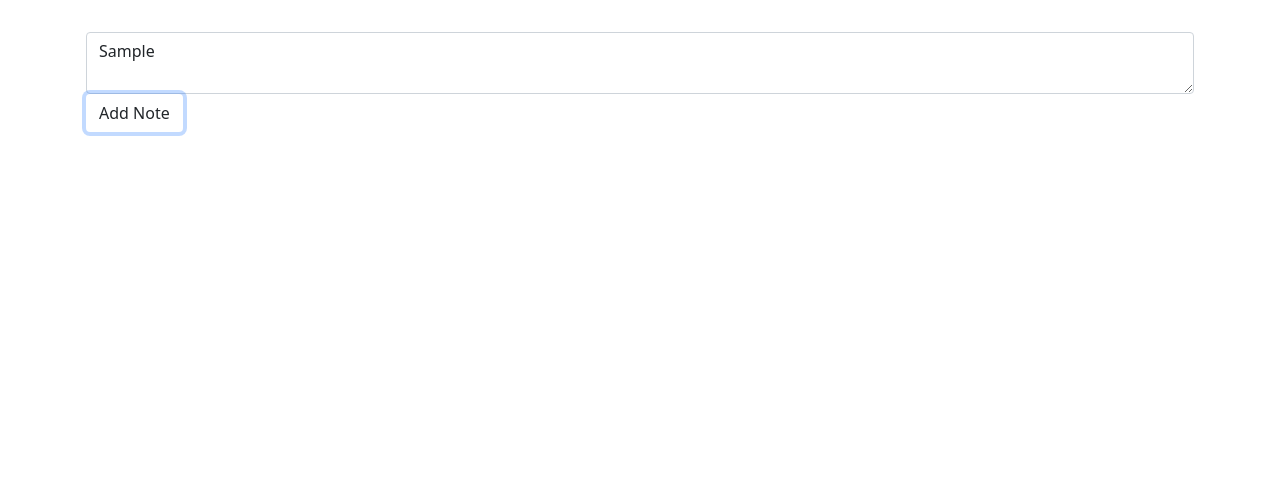
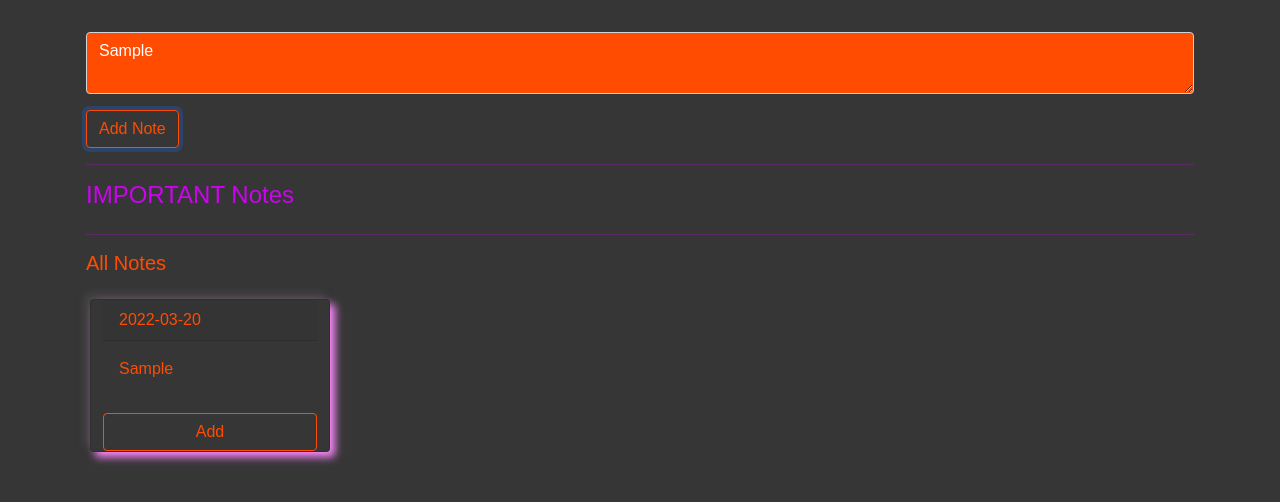
Before and after one commit to vm799/ToDo-App-with-ReactRedux, a React (Create React App) app in the folder youtube-2/: page / in a window 1280 px wide. Both pictures are taken after typing "Sample" into the empty fields and a click on the button "Add Note". Shown: the top 502 px of the page. Built offline with nearby package versions, Linux system fonts and the light colour scheme.

Commit message:
created todo list pure react

```diff
--- a/youtube-2/src/App.js
+++ b/youtube-2/src/App.js
@@ -1,11 +1,37 @@
-import React from 'react'
+import React, {useState} from 'react'
 import CreateNote from './components/CreateNote'
-
+import AllNotes from './components/AllNotes'
+import ImportantNotes from './components/ImportantNotes'
 
 const App = () => {
+
+    const [notes, setNotes] = useState([])
+
+    const createNote = (newNote)=> {
+        setNotes([...notes, newNote])
+    }
+
+    const toggle_note = (id) => {
+       const new_notes = notes.slice()
+         const index = new_notes.findIndex(note => note.id === id)
+          const note = new_notes[index]
+          const new_note = {
+            ...note,
+            isImportant: !note.isImportant
+                          }
+          new_notes[index] = new_note
+         setNotes(new_notes)
+        }
+    console.log(notes)
+
   return (
     <div className='container mt-3 p-3'>
-        <CreateNote />
+        <CreateNote createNote= {createNote}/>
+        <hr/>
+        <ImportantNotes notes={notes} toggle_note={toggle_note}/>
+        <hr/>
+        <AllNotes notes={notes} toggle_note={toggle_note}/>
+
     </div>
   )
 }
--- /dev/null
+++ b/youtube-2/src/components/AllNotes.js
@@ -0,0 +1,18 @@
+import React from 'react'
+import Note from './Note'
+
+const AllNotes = ({notes, toggle_note}) => {
+console.log(notes);
+
+  return (
+    <div className= "my-3">
+        <h5> All Notes </h5>
+    <div className="row">
+        {
+            notes.map(note => <Note key={note.id} note ={note} toggle_note={toggle_note} />)
+        }
+    </div>
+
+    </div>
+        )}
+export default AllNotes
--- a/youtube-2/src/components/CreateNote.js
+++ b/youtube-2/src/components/CreateNote.js
@@ -1,14 +1,19 @@
 import React from 'react'
 import { useState } from 'react'
 
-const CreateNote = () => {
+const CreateNote = ({createNote}) => {
 const [note, setNote] = useState("")
 
 const handleSubmit = (e) => {
     e.preventDefault()
-    const data = {note}
-    console.log(data)
+    const data = {
+        note,
+    id:Math.floor(Math.random() *500),
+    date: new Date().toJSON().slice(0,10),
+    isImportant: false}
+    createNote(data)
 }
+
   return(
     <div>
         <form onSubmit= {handleSubmit}>
@@ -21,7 +26,7 @@ const handleSubmit = (e) => {
           onChange={ e => setNote(e.target.value)}
           >
               </textarea>
-              <button class="btn" type="submit">Add Note</button>
+              <button className="btn" type="submit">Add Note</button>
               </div>
   </form>
     </div>
--- /dev/null
+++ b/youtube-2/src/components/ImportantNotes.js
@@ -0,0 +1,20 @@
+import React from 'react'
+import Note from './Note'
+
+const ImportantNotes = ({notes, toggle_note}) => {
+  return (
+    <div className="importantNotes">
+        <h4>IMPORTANT Notes </h4>
+        <div className="row">
+        {
+        notes.filter(note => note.isImportant)
+        .map(note => <Note note={note} toggle_note={toggle_note} key={note.id} />)
+
+        }
+        </div>
+        </div>
+
+  )
+}
+
+export default ImportantNotes
--- /dev/null
+++ b/youtube-2/src/components/Note.js
@@ -0,0 +1,13 @@
+import React from 'react'
+
+const Note  = ({note: { date, note, id, isImportant }, toggle_note }) => {
+  return (
+    <div className= "card m-3">
+        <div className="card-header">{date}</div>
+        <div className="card-body">{note}</div>
+        <button onClick = {() => toggle_note(id)} className="btn"> {isImportant? 'Remove from Important' : 'Add'} </button>
+    </div>
+  )
+}
+
+export default Note
--- /dev/null
+++ b/youtube-2/src/index.css
@@ -0,0 +1,56 @@
+* {
+    margin:0;
+}
+
+body {
+    background-color: #373637;
+    color: #FF4C00;
+    font-family:Arial, Helvetica, sans-serif;
+}
+
+hr {
+    background-color: #ca04ec;
+}
+
+.importantNotes {
+    color:#ca04ec;
+}
+
+.importantNotes .btn:hover {
+    background:#ca04ec;
+    color: #fff;
+    border: 1px solid #ca04ec;
+    outline:none;
+}
+
+.card {
+    background: transparent !important;
+    box-shadow: 5px 5px 8px #ff87ff,
+    -5px -5px 8px #484748;
+    width: 15rem;
+}
+
+.btn{
+    background: transparent;
+    color:inherit;
+    border: 1px solid;
+    outline: none;
+    margin-top: 1rem;
+}
+
+.btn:hover{
+    background: #FF4C00;
+    color:#fff;
+    border: 1px solid #FF4C00;
+    outline: none;
+
+}
+
+.form-group > textarea {
+    background: #FF4C00;
+    color:#fff;
+    min-width:15rem;
+}
+.form-group > textarea:hover {
+    background: #fff;
+}
--- a/youtube-2/src/index.js
+++ b/youtube-2/src/index.js
@@ -1,6 +1,7 @@
 import React from 'react'
 import ReactDom from 'react-dom'
 import App from './App'
+import "./index.css"
 
 ReactDom.render(
     <App />,
```
